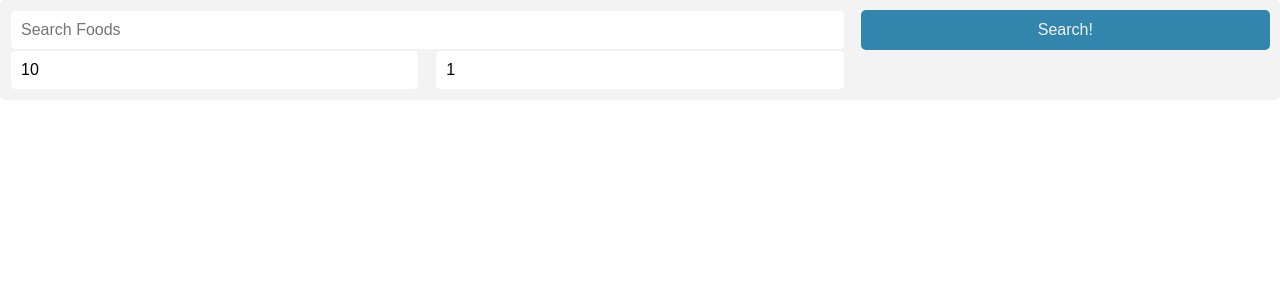
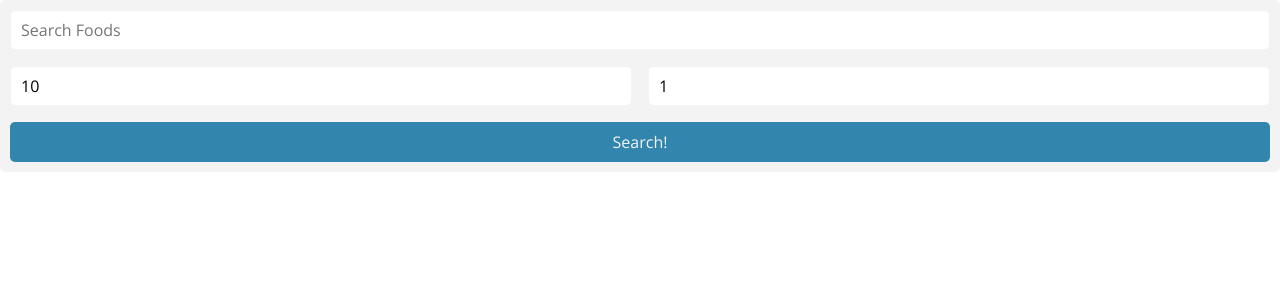
Before and after one commit to andrewgremlich/fuel-tracker, a Next.js app: page / in a window 1280 px wide. Shown: the top 300 px of the page. Built offline with nearby package versions, Linux system fonts and the light colour scheme.

Commit message:
Update to styling

```diff
--- a/components/FoodSearch/index.tsx
+++ b/components/FoodSearch/index.tsx
@@ -29,7 +29,7 @@ export const FoodSearch: FC<FoodSearchProps> = ({ getSearchResults }) => {
       <input
         onChange={(evt) => setPageSize(+evt.target.value)}
         defaultValue={pageSize}
-        className={styles["number-input"]}
+        className={`${styles["number-input"]} ${styles["page-size"]}`}
         type="number"
         step={5}
         placeholder="Page Size"
@@ -37,7 +37,7 @@ export const FoodSearch: FC<FoodSearchProps> = ({ getSearchResults }) => {
       <input
         onChange={(evt) => setPageNumber(+evt.target.value)}
         defaultValue={pageNumber}
-        className={styles["number-input"]}
+        className={`${styles["number-input"]} ${styles["page-number"]}`}
         type="number"
         placeholder="Page Number"
       />
--- a/components/FoodSearch/styles.module.css
+++ b/components/FoodSearch/styles.module.css
@@ -6,9 +6,12 @@
   padding: 10px;
 
   display: grid;
-  grid-template-columns: repeat(3, 1fr);
-  grid-template-areas: "search-input search-input search-submit";
-  column-gap: 1rem;
+  grid-template-columns: repeat(2, 1fr);
+  grid-template-areas:
+    "search-input search-input"
+    "page-size page-number"
+    "search-submit search-submit";
+  gap: 1rem;
 }
 
 .search-input {
@@ -22,6 +25,14 @@
   font-size: 16px;
   outline: none;
   box-shadow: none;
+}
+
+.page-size {
+  grid-area: page-size;
+}
+
+.page-number {
+  grid-area: page-number;
 }
 
 .number-input {
--- a/components/SearchResults/styles.module.css
+++ b/components/SearchResults/styles.module.css
@@ -8,13 +8,3 @@
   padding: 0;
   margin: 0;
 }
-
-.search-results div {
-  margin-bottom: 20px;
-  padding: 10px 20px;
-  cursor: pointer;
-}
-
-.search-results div:hover {
-  background-color: #ececec;
-}
--- a/styles/globals.css
+++ b/styles/globals.css
@@ -1,3 +1,5 @@
+@import url('https://fonts.googleapis.com/css2?family=Open+Sans:wght@300;671&display=swap');
+
 * {
   margin: 0;
   padding: 0;
@@ -25,3 +27,15 @@ body {
   --theme-black: #131313;
   --theme-white: #f3f3f3;
 }
+
+h1,
+h2,
+h3,
+h4,
+h5,
+h6,
+p,
+input,
+label {
+  font-family: "Open Sans", sans-serif;
+}
```
Also changed, not shown: components/FootItem/styles.module.css (added, +29 -0 lines).
